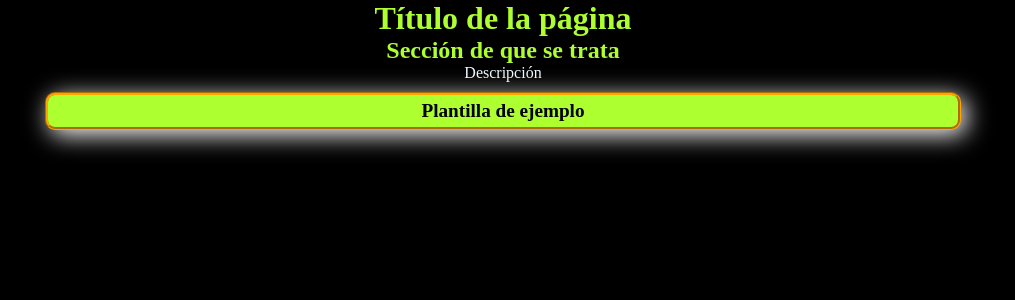
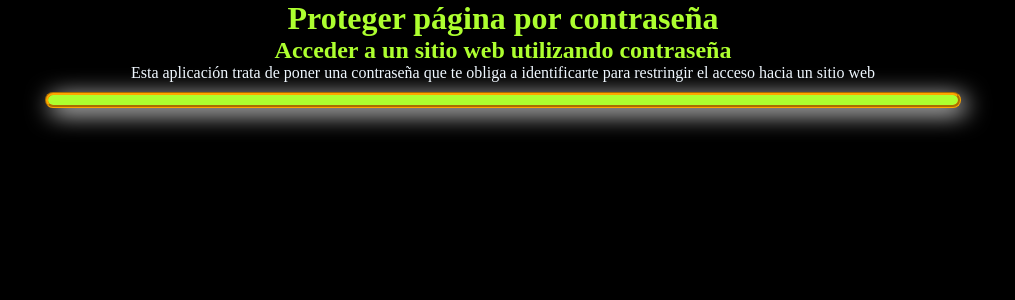
Before and after one commit to raupulus/Mini-Aplicaciones-Web, a PHP site: page / in a window 1280 px wide. Shown: the top 300 px of the page, without its empty margins (137-1152 px from the left). Run offline with PHP 8.4, Linux system fonts and the light colour scheme.

Commit message:
Títulos y descripciones Proteger página por contraseña

```diff
--- a/Proteger páginas por contraseña/index.php
+++ b/Proteger páginas por contraseña/index.php
@@ -1,10 +1,10 @@
 <!DOCTYPE html>
 <HTML lang="es">
 <HEAD>
-	<TITLE>Nombre</TITLE>
+	<TITLE>Proteger página por contraseña</TITLE>
 	<META charset="utf-8"/>
-	<META name="description" content="Plantilla de Ejemplo"/>
-	<META name="keywords" content="ejemplo, plantilla, programación, Raúl Caro Pastorino, Fryntiz"/>
+	<META name="description" content="Proteger página por contraseña"/>
+	<META name="keywords" content="proteger, contraseña, pagina, proteger pagina, ejemplo, plantilla, programación, Raúl Caro Pastorino, Fryntiz"/>
 	<META name="author" content="Raúl Caro Pastorino"/>
 	<LINK rel="shortcut icon" href="./images/favicon.png"/>
 	<LINK rel="stylesheet" href="./CSS/styles.css"/>
@@ -12,11 +12,11 @@
 </HEAD>
 
 <BODY>
-	<H1 id="titulo1">Título de la página</H1>
-	<H2 id="titulo2">Sección de que se trata</H2>
-	<P>Descripción</P>
+	<H1 id="titulo1">Proteger página por contraseña</H1>
+	<H2 id="titulo2">Acceder a un sitio web utilizando contraseña</H2>
+	<P>Esta aplicación trata de poner una contraseña que te obliga a identificarte para restringir el acceso hacia un sitio web</P>
 	<DIV class="ejemplo">
-		Plantilla de ejemplo
+
 	</DIV>
 <?php
 
```
